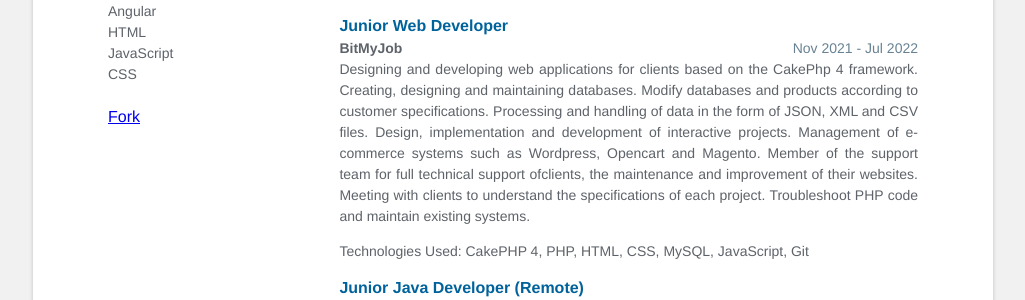
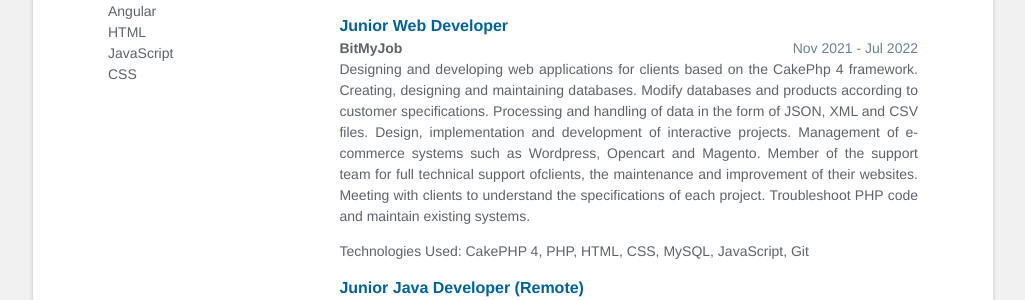
Before and after one commit to kwnnath/jekyll-cv, a Jekyll site: the page built from index.html, in a window 1280 px wide. Shown: the part 522-822 px from the top of the page, without its empty margins (127-1152 px from the left). Built offline with Jekyll 4.4.1, drawn with Linux system fonts in a browser that asks for light colours.

Commit message:
Update index.html

```diff
--- a/index.html
+++ b/index.html
@@ -9,7 +9,6 @@ layout: default
       {% include languages.html %}
       {% include education.html %}
       {% include skills.html %}
-      {% include fork.html %}
     </div>
 
     <div class="main">
```
